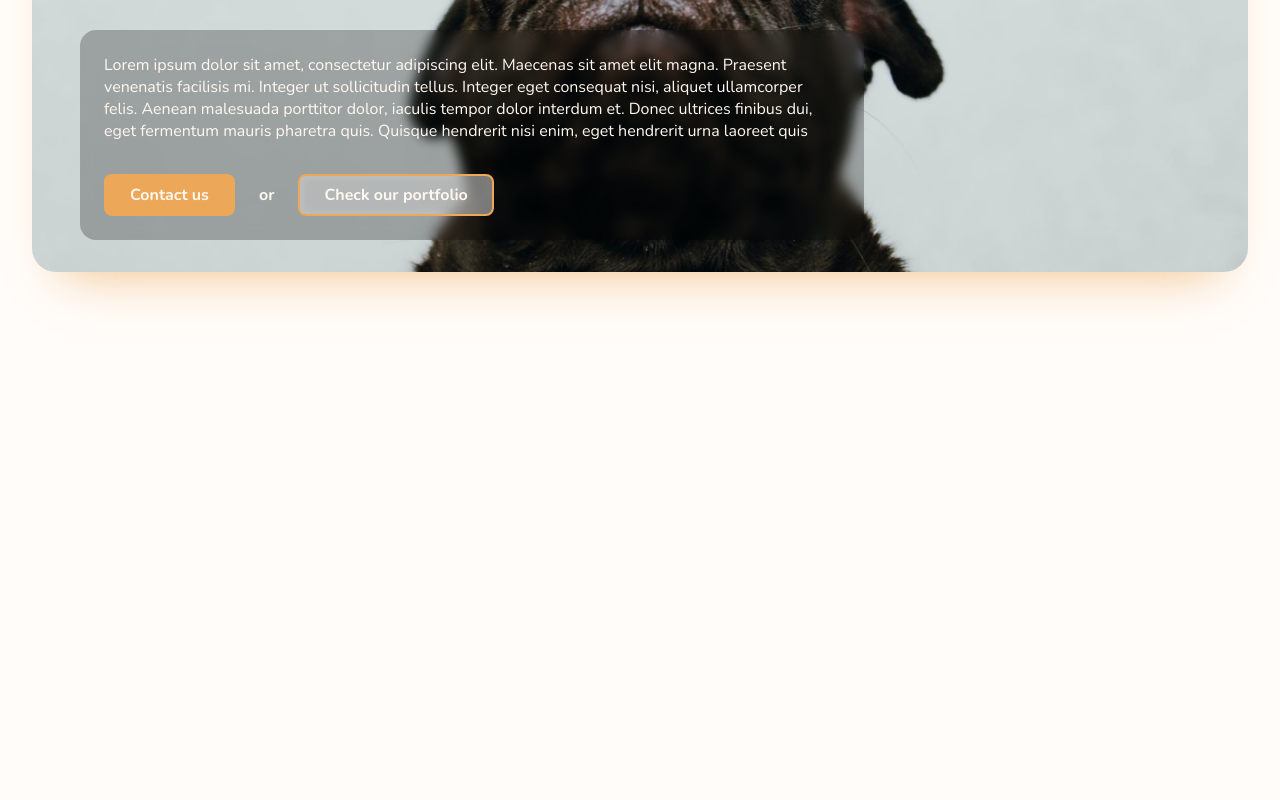
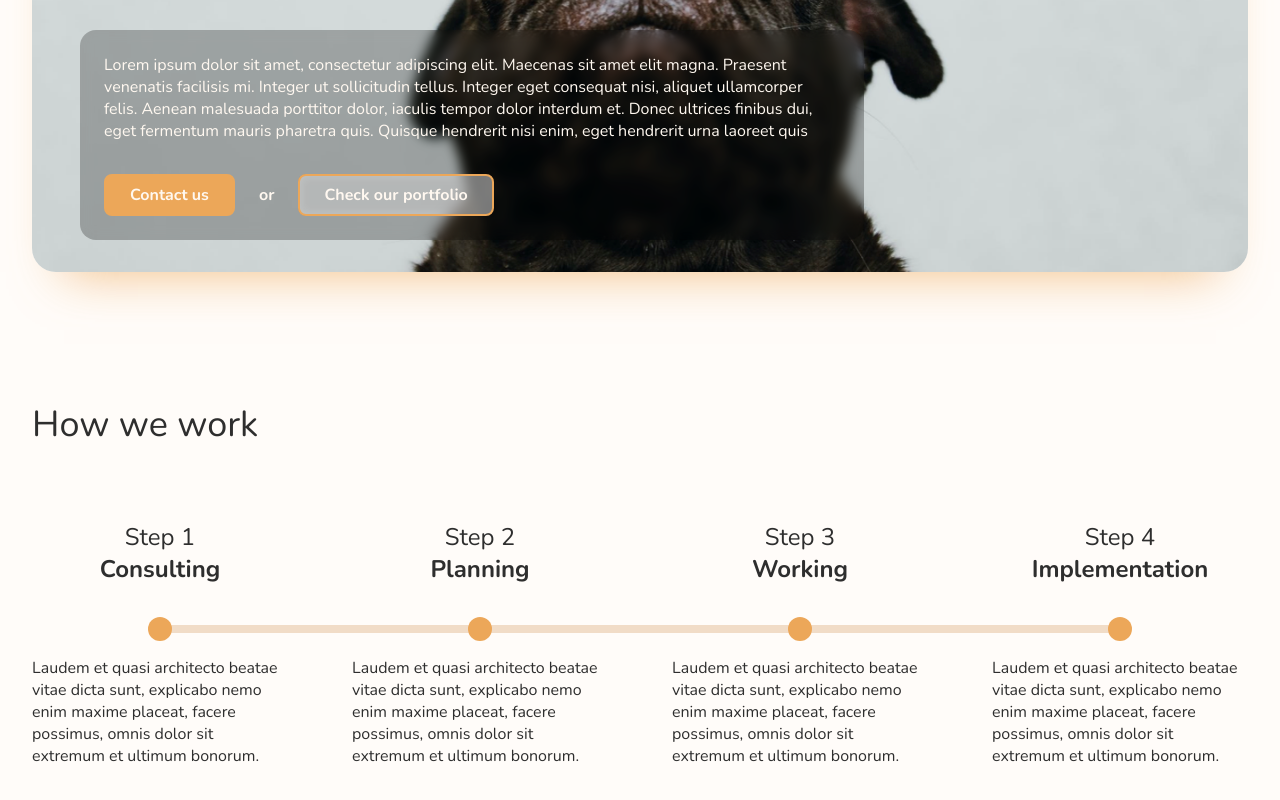
Before and after one commit to Nv7z2/dephug_home-page, a Vue app: page / in a window 1280 px wide. Shown: the part 498-1298 px from the top of the page. Built offline with nearby package versions, Linux system fonts and the light colour scheme.

Commit message:
MVP how we work section

```diff
--- a/src/components/Home/HomeHeroDescription.vue
+++ b/src/components/Home/HomeHeroDescription.vue
@@ -31,6 +31,7 @@ export default {};
   border-radius: 1rem;
   margin-top: 35vh;
   max-width: 70%;
+  position: relative;
 
   @include mq {
     padding: 1rem;
--- a/src/components/Home/HomeHeroSection.vue
+++ b/src/components/Home/HomeHeroSection.vue
@@ -6,7 +6,7 @@
     </h2>
     <h4 class="hero-section__small-heading">{{ $t('hero.small_heading') }}.</h4>
 
-    <home-hero-description />
+    <home-hero-description class="heroDescription" />
   </section>
 </template>
 
@@ -19,9 +19,18 @@ export default {
   },
   mounted() {
     const heroSection = document.querySelector('.hero-section');
+    const mainHeading = document.querySelector('.hero-section__main-heading');
+    const smallHeading = document.querySelector('.hero-section__small-heading');
 
     window.addEventListener('scroll', () => {
       heroSection.style.backgroundPositionY = `${window.scrollY / 3}px`;
+      mainHeading.style.top = window.scrollY / 1.5 + 'px';
+      mainHeading.style.opacity = 1 - window.scrollY / 250;
+      smallHeading.style.top = window.scrollY / 1.35 + 'px';
+      smallHeading.style.opacity = 1 - window.scrollY / 250;
+      heroSection.style.opacity = 1 - window.scrollY / 700;
+      document.querySelector('.heroDescription').style.left = window.scrollY / 6 + 'px';
+      document.querySelector('.heroDescription').style.opacity = 1 - window.scrollY / 700;
     });
   },
 };
@@ -38,6 +47,7 @@ export default {
   border-radius: 1.5rem;
   background: url('~@/assets/hero_img.webp');
   background-size: cover;
+  overflow: hidden;
   background-position-x: center;
   box-shadow: 0 2rem 3rem -2rem rgba($primary, 0.75);
 
@@ -50,6 +60,7 @@ export default {
     color: #fff;
     font-size: 60px;
     margin: 0 0 1rem 0;
+    position: relative;
     text-shadow: 0 2px 2px #00000030;
 
     @include mq {
@@ -61,6 +72,7 @@ export default {
     margin: 0;
     color: #fff;
     font-size: 1.75rem;
+    position: relative;
     text-shadow: 0 2px 2px #00000030;
 
     @include mq {
--- /dev/null
+++ b/src/components/Home/HomeHowWeWork.vue
@@ -0,0 +1,221 @@
+<template>
+  <section class="how-we-work">
+    <h2 class="how-we-work__heading">
+      {{ $t('how_we_work.heading') }}
+    </h2>
+
+    <div class="how-we-work__steps">
+      <div class="how-we-work__step">
+        <span>
+          <div class="how-we-work__step-dot"></div>
+          {{ $t('how_we_work.step1') }}
+        </span>
+        <strong>{{ $t('how_we_work.consulting') }}</strong>
+        <span class="mobile-only">
+          {{ $t('how_we_work.step_description1') }}
+        </span>
+      </div>
+      <div class="how-we-work__step">
+        <span>
+          <div class="how-we-work__step-dot"></div>
+          {{ $t('how_we_work.step2') }}
+        </span>
+        <strong>{{ $t('how_we_work.planning') }}</strong>
+        <span class="mobile-only">
+          {{ $t('how_we_work.step_description2') }}
+        </span>
+      </div>
+      <div class="how-we-work__step">
+        <span>
+          <div class="how-we-work__step-dot"></div>
+          {{ $t('how_we_work.step3') }}
+        </span>
+        <strong>{{ $t('how_we_work.working') }}</strong>
+        <span class="mobile-only">
+          {{ $t('how_we_work.step_description3') }}
+        </span>
+      </div>
+      <div class="how-we-work__step">
+        <span>
+          <div class="how-we-work__step-dot"></div>
+          {{ $t('how_we_work.step4') }}
+        </span>
+        <strong>{{ $t('how_we_work.implementation') }}</strong>
+        <span class="mobile-only">
+          {{ $t('how_we_work.step_description4') }}
+        </span>
+      </div>
+    </div>
+
+    <div class="how-we-work__divider">
+      <div class="how-we-work__divider-dot-wrapper">
+        <div class="how-we-work__divider-dot"></div>
+      </div>
+      <div class="how-we-work__divider-dot-wrapper">
+        <div class="how-we-work__divider-dot"></div>
+      </div>
+      <div class="how-we-work__divider-dot-wrapper">
+        <div class="how-we-work__divider-dot"></div>
+      </div>
+      <div class="how-we-work__divider-dot-wrapper">
+        <div class="how-we-work__divider-dot"></div>
+      </div>
+      <div class="how-we-work__divider-line"></div>
+    </div>
+
+    <div class="how-we-work__steps-descriptions">
+      <div class="how-we-work__step-description">
+        <span>{{ $t('how_we_work.step_description1') }}</span>
+      </div>
+      <div class="how-we-work__step-description">
+        <span>{{ $t('how_we_work.step_description2') }}</span>
+      </div>
+      <div class="how-we-work__step-description">
+        <span>{{ $t('how_we_work.step_description3') }}</span>
+      </div>
+      <div class="how-we-work__step-description">
+        <span>{{ $t('how_we_work.step_description4') }}</span>
+      </div>
+    </div>
+  </section>
+</template>
+
+<script>
+export default {
+  mounted() {
+    const dividerDotWrapper = document.querySelector(
+      '.how-we-work__divider-dot-wrapper'
+    );
+
+    function calculateDividerLineWidth() {
+      document.querySelector(
+        '.how-we-work__divider-line'
+      ).style.width = `calc(100% - ${dividerDotWrapper.offsetWidth}px)`;
+    }
+
+    calculateDividerLineWidth();
+
+    window.addEventListener('resize', calculateDividerLineWidth);
+  },
+};
+</script>
+
+<style lang="scss" scoped>
+.how-we-work {
+  margin-top: 8rem;
+
+  .mobile-only {
+    display: none;
+
+    @include mq {
+      display: block;
+      text-align: left;
+      font-size: 1rem;
+      margin-top: 1rem;
+    }
+  }
+
+  &__step-dot {
+    display: none;
+
+    @include mq {
+      display: inline-block;
+      width: 1rem;
+      height: 1rem;
+      border-radius: 0.5rem;
+      background-color: $primary;
+    }
+  }
+
+  &__heading {
+    font-weight: lighter;
+    font-size: 2.25rem;
+    margin: 0 0 4.5rem 0;
+  }
+
+  &__steps,
+  &__divider,
+  &__steps-descriptions {
+    display: flex;
+    gap: 4rem;
+
+    @include mq {
+      flex-direction: column;
+    }
+  }
+
+  &__divider {
+    position: relative;
+
+    @include mq {
+      display: none;
+    }
+  }
+
+  &__step,
+  &__divider-dot-wrapper,
+  &__step-description {
+    flex: 1;
+
+    span,
+    strong {
+      font-size: 1.5rem;
+      display: block;
+      text-align: center;
+      color: $text-dark;
+
+      @include mq {
+        text-align: left;
+        display: inline-block;
+      }
+    }
+
+    strong {
+      @include mq {
+        margin: 0.5rem 0;
+
+        &::before {
+          display: inline-block;
+          content: ' - ';
+          margin: 0 0.25rem;
+        }
+      }
+    }
+  }
+
+  &__divider-dot-wrapper {
+    display: flex;
+    margin: 2rem 0 1rem 0;
+    justify-content: center;
+  }
+
+  &__divider-dot {
+    width: 1.5rem;
+    height: 1.5rem;
+    z-index: 2;
+    border-radius: 0.75rem;
+    background-color: $primary;
+  }
+
+  &__divider-line {
+    height: 0.5rem;
+    // width: calc(100% - 20rem);
+    position: absolute;
+    left: 50%;
+    top: 2.5rem;
+    transform: translateX(-50%);
+    background-color: #f1dcc7;
+  }
+
+  &__steps-descriptions {
+    @include mq {
+      display: none;
+    }
+  }
+
+  &__step-description span {
+    font-size: 1rem;
+    text-align: left;
+  }
+}
+</style>
--- a/src/languages/en.lang.js
+++ b/src/languages/en.lang.js
@@ -17,4 +17,23 @@ export default {
     or: 'or',
     check_our_portfolio: 'Check our portfolio',
   },
+  how_we_work: {
+    heading: 'How we work',
+    step1: 'Step 1',
+    consulting: 'Consulting',
+    step2: 'Step 2',
+    planning: 'Planning',
+    step3: 'Step 3',
+    working: 'Working',
+    step4: 'Step 4',
+    implementation: 'Implementation',
+    step_description1:
+      'Laudem et quasi architecto beatae vitae dicta sunt, explicabo nemo enim maxime placeat, facere possimus, omnis dolor sit extremum et ultimum bonorum.',
+    step_description2:
+      'Laudem et quasi architecto beatae vitae dicta sunt, explicabo nemo enim maxime placeat, facere possimus, omnis dolor sit extremum et ultimum bonorum.',
+    step_description3:
+      'Laudem et quasi architecto beatae vitae dicta sunt, explicabo nemo enim maxime placeat, facere possimus, omnis dolor sit extremum et ultimum bonorum.',
+    step_description4:
+      'Laudem et quasi architecto beatae vitae dicta sunt, explicabo nemo enim maxime placeat, facere possimus, omnis dolor sit extremum et ultimum bonorum.',
+  },
 };
--- a/src/views/Home/Home.vue
+++ b/src/views/Home/Home.vue
@@ -2,18 +2,21 @@
   <div class="home">
     <home-navigation />
     <home-hero-section />
+    <home-how-we-work />
   </div>
 </template>
 
 <script>
 import HomeNavigation from '@/components/Home/HomeNavigation.vue';
 import HomeHeroSection from '@/components/Home/HomeHeroSection.vue';
+import HomeHowWeWork from '@/components/Home/HomeHowWeWork.vue';
 
 export default {
   name: 'Home',
   components: {
     HomeNavigation,
     HomeHeroSection,
+    HomeHowWeWork,
   },
 };
 </script>
```
